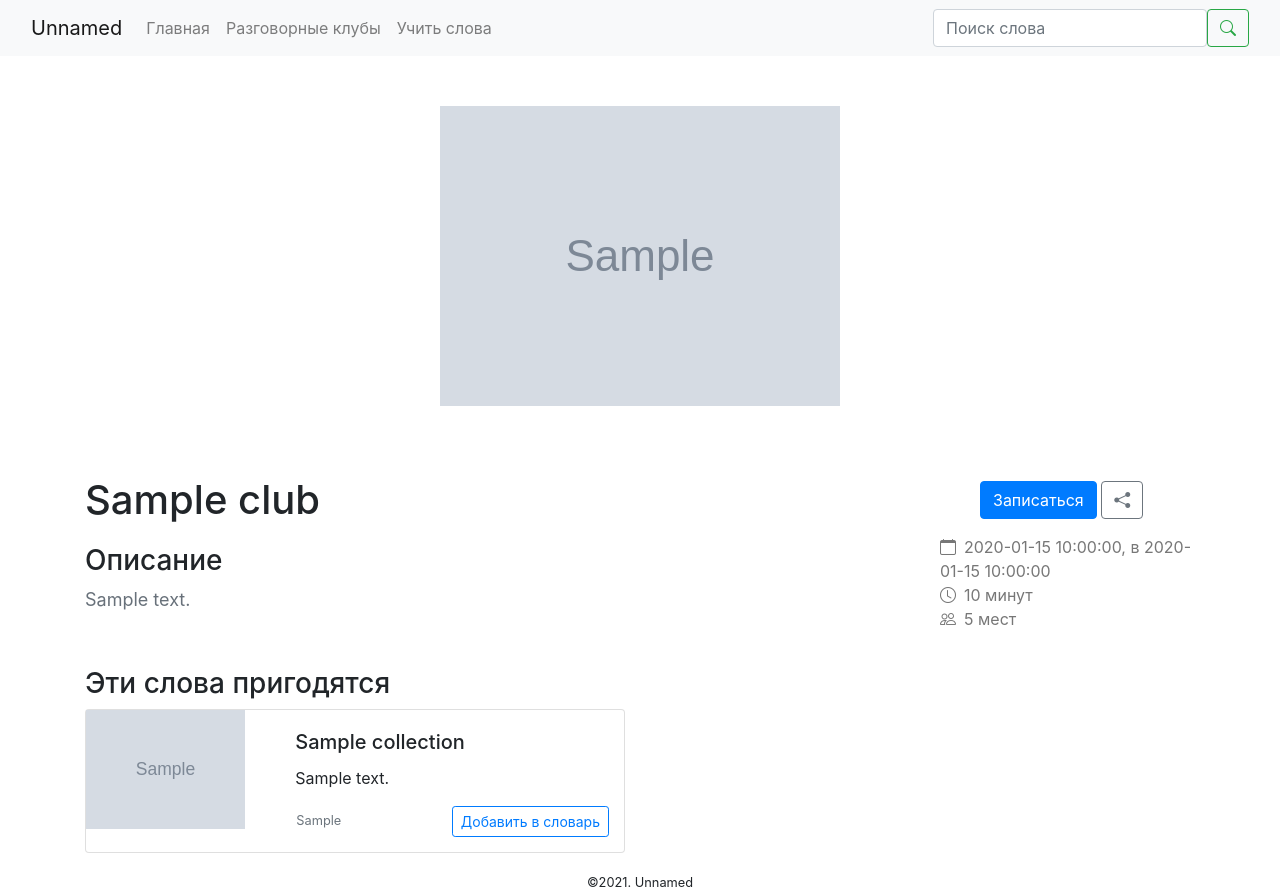
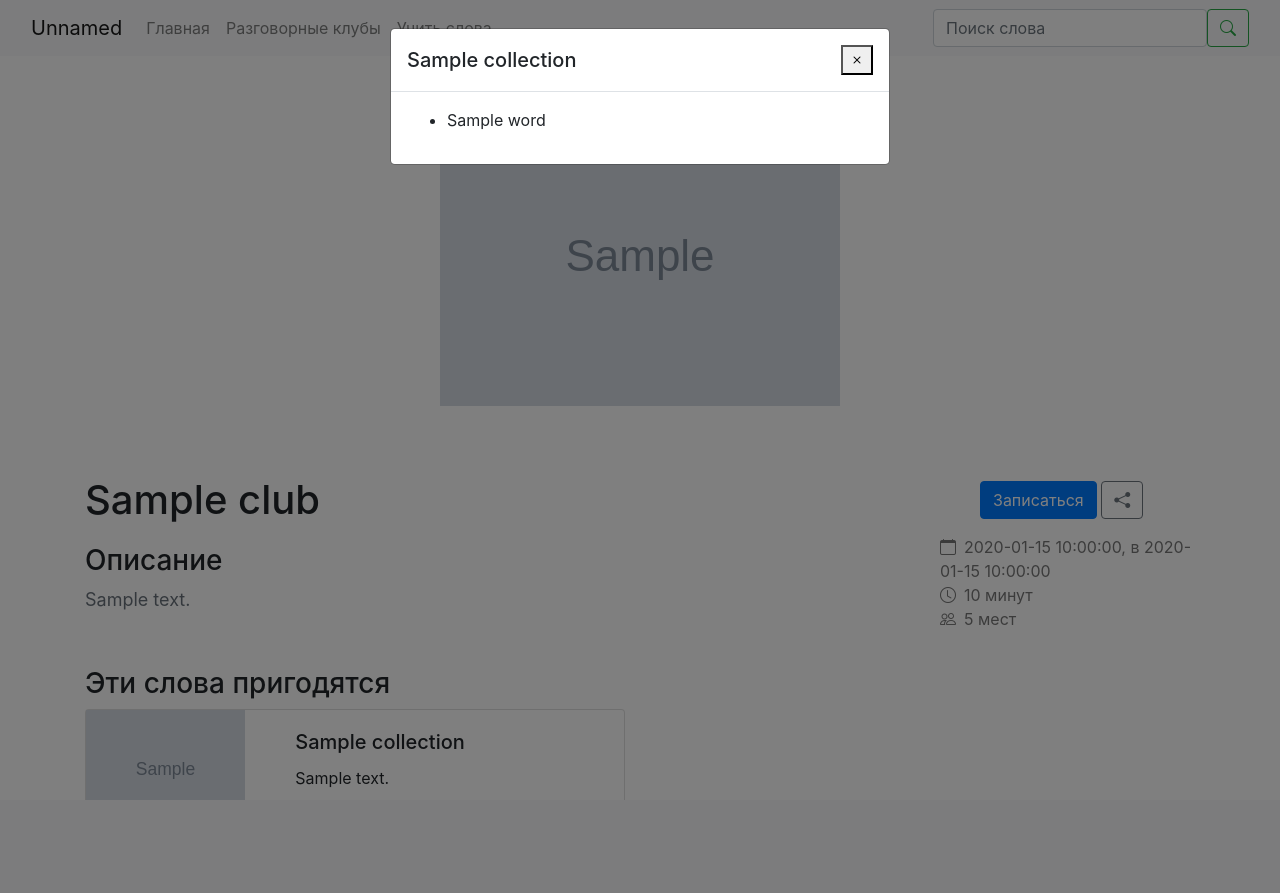
Before and after one commit to solodanil/WEB-Wordy, a Flask app: template templates/club_page.html in a window 1280 px wide, after a click that opens the changed part. After the commit the page ends 800 px from the top, so only its background shows below. Run offline with Flask 2, Linux system fonts and the light colour scheme; the template is opened without the code that fills it: most values are stand-ins (such as "Sample title", 1, 10 or a date in 2020); grey boxes marked "Sample" are stand-in pictures; some libraries are stand-ins or nearby versions.

Commit message:
Модалки подборок на страничке клубв

```diff
--- a/templates/club_page.html
+++ b/templates/club_page.html
@@ -42,7 +42,7 @@
                                 <table>
                                     <tr>
                                         <td>
-                                            <a href="" data-bs-toggle="modal" data-bs-target="#Modal1"><p class="card-text">
+                                            <a href="" data-bs-toggle="modal" data-bs-target="#Modal{{loop.index}}"><p class="card-text">
                                                 <small class="text-muted">{{collection['words_len']}}</small></p></a>
                                         </td>
                                         <td>
@@ -60,4 +60,26 @@
         {% endfor %}
     </div>
 </div>
+
+
+{% for collection in club['collections'] %}
+    <!-- Modal -->
+    <div class="modal fade" id="Modal{{loop.index}}" tabindex="-1" aria-labelledby="exampleModalLabel" aria-hidden="true">
+      <div class="modal-dialog">
+        <div class="modal-content">
+          <div class="modal-header">
+            <h5 class="modal-title" id="exampleModalLabel">{{collection['name']}}</h5>
+            <button type="button" class="btn-close" data-bs-dismiss="modal" aria-label="Close"><i class="bi bi-x"></i></button>
+          </div>
+          <div class="modal-body">
+            <ul>
+                {% for word in collection['words'] %}
+                    <li><a>{{word}}</a></li>
+                {% endfor %}
+            </ul>
+          </div>
+        </div>
+      </div>
+    </div>
+{% endfor %}
 {% endblock %}
```
